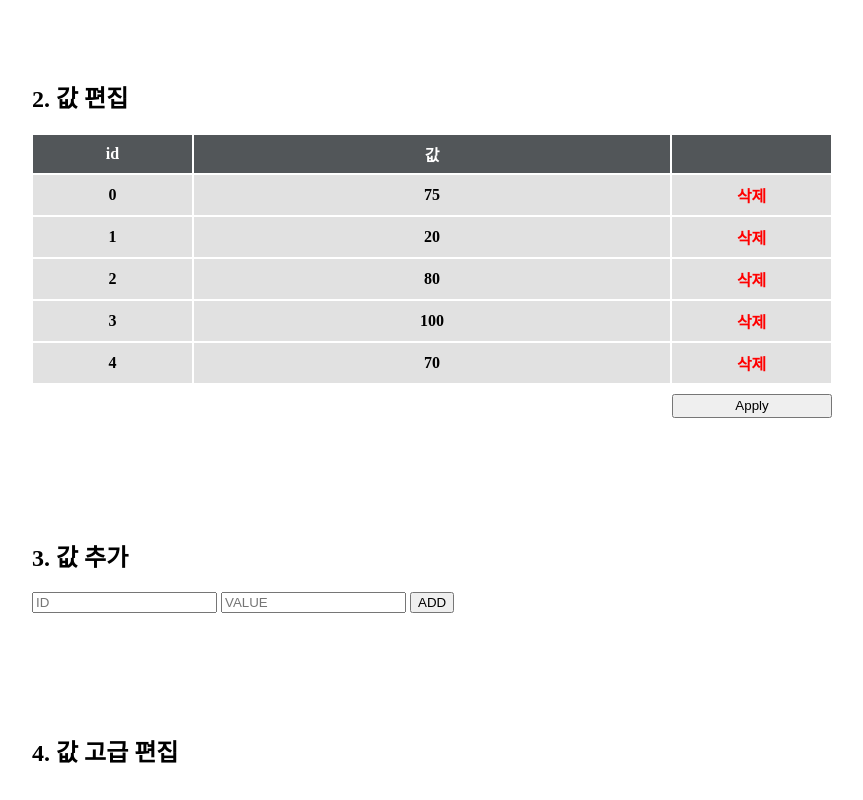
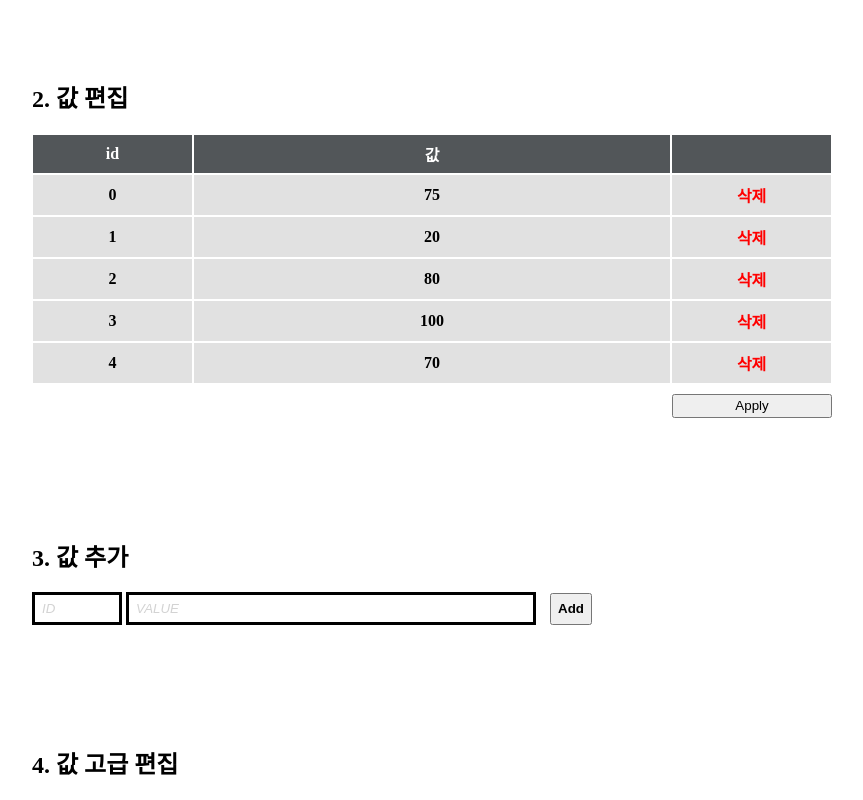
Before and after one commit to seungjun0423/vanillaJS, a plain HTML site: page index.html in a window 1280 px wide. Shown: the part 945-1745 px from the top of the page, without its empty margins (208-1071 px from the left). Drawn offline with Linux system fonts and the light colour scheme.

Commit message:
3. 값 추가 항목 css 작성

```diff
--- a/index.css
+++ b/index.css
@@ -178,3 +178,28 @@ body {
 	margin-left: 80%;
 	cursor: pointer;
 }
+
+.inputId {
+	width: 10%;
+	height: 25px;
+	border: 3px solid black;
+	outline: none;
+}
+.inputValue {
+	width: 50%;
+	height: 25px;
+	border: 3px solid black;
+	outline: none;
+}
+
+.addBtn {
+	height: 32px;
+	margin-left: 10px;
+	font-weight: bold;
+}
+
+input::placeholder {
+  color: lightgrey;
+  font-style: italic;
+	padding-left: 5px;
+}
--- a/index.html
+++ b/index.html
@@ -65,9 +65,9 @@
 						3. 값 추가
 					</h2>
 					<div class="inputBox">
-						<input type="text" placeholder="ID"/>
-						<input type="text" placeholder="VALUE"/>
-						<input type="button" value="ADD"/>
+						<input class="inputId" type="text" placeholder="ID"/>
+						<input class="inputValue" type="text" placeholder="VALUE"/>
+						<input class="addBtn" type="button" value="Add"/>
 					</div>
 				</div>
 
```
